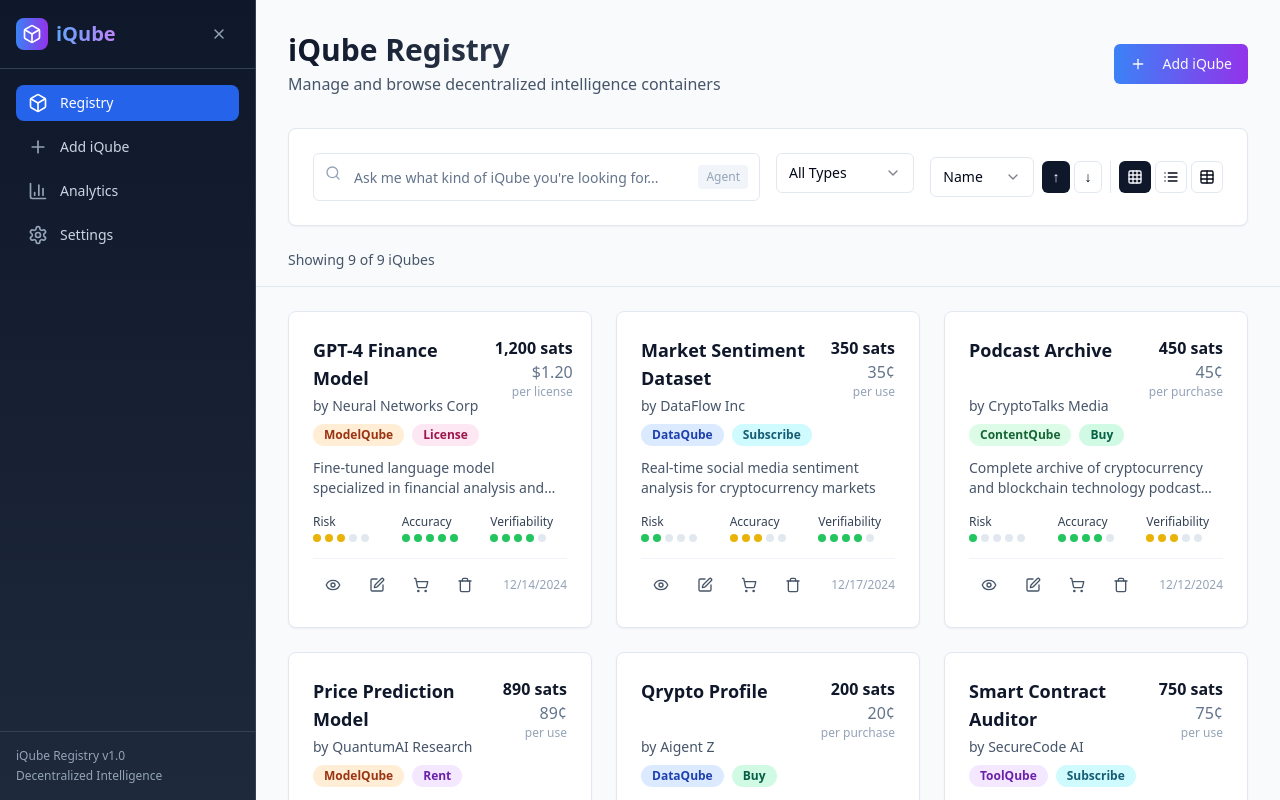
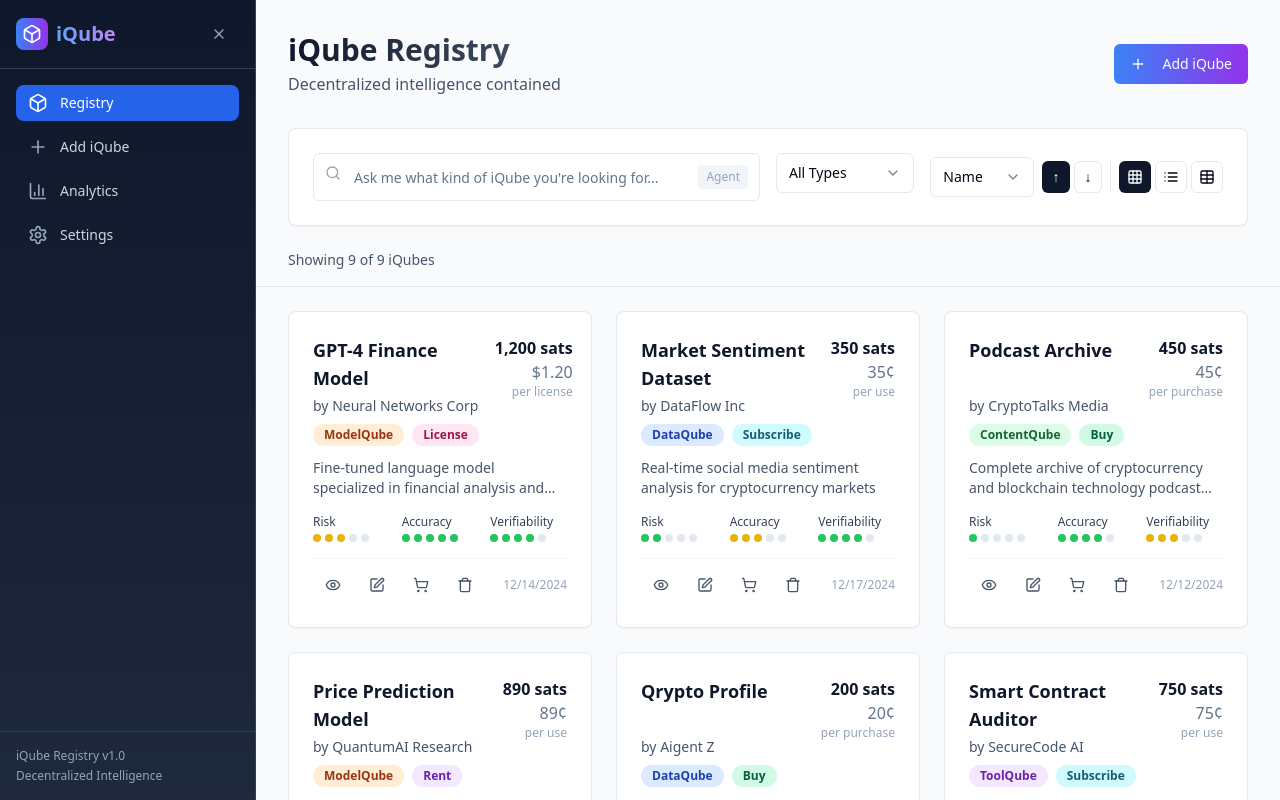
Before and after one commit to iQube-Protocol/iQube-registry, a React (Vite) app: page / in a window 1280 px wide. Built offline with nearby package versions, Linux system fonts and the light colour scheme.

Commit message:
Visual edit in Lovable
Edited UI in Lovable

```diff
--- a/src/components/registry/RegistryHeader.tsx
+++ b/src/components/registry/RegistryHeader.tsx
@@ -1,28 +1,18 @@
-
 import { Button } from '@/components/ui/button';
 import { Plus } from 'lucide-react';
 import { useNavigate } from 'react-router-dom';
-
 export const RegistryHeader = () => {
   const navigate = useNavigate();
-
-  return (
-    <div className="flex items-center justify-between mb-8">
+  return <div className="flex items-center justify-between mb-8">
       <div>
         <h1 className="text-3xl font-bold bg-gradient-to-r from-slate-900 to-slate-600 bg-clip-text text-transparent">
           iQube Registry
         </h1>
-        <p className="text-slate-600 mt-1">
-          Manage and browse decentralized intelligence containers
-        </p>
+        <p className="text-slate-600 mt-1">Decentralized intelligence contained</p>
       </div>
-      <Button
-        onClick={() => navigate('/add')}
-        className="bg-gradient-to-r from-blue-500 to-purple-600"
-      >
+      <Button onClick={() => navigate('/add')} className="bg-gradient-to-r from-blue-500 to-purple-600">
         <Plus className="w-4 h-4 mr-2" />
         Add iQube
       </Button>
-    </div>
-  );
+    </div>;
 };
```
